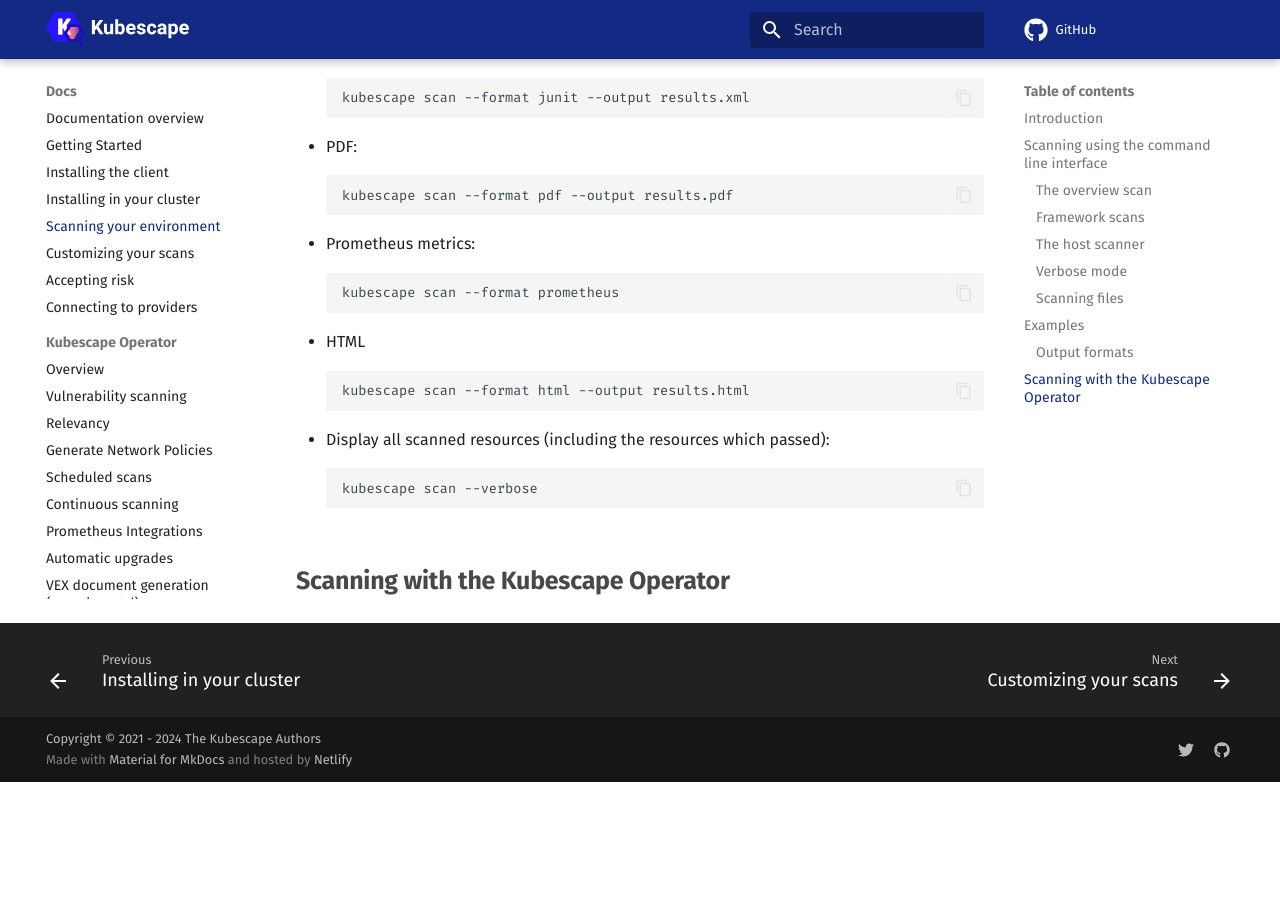
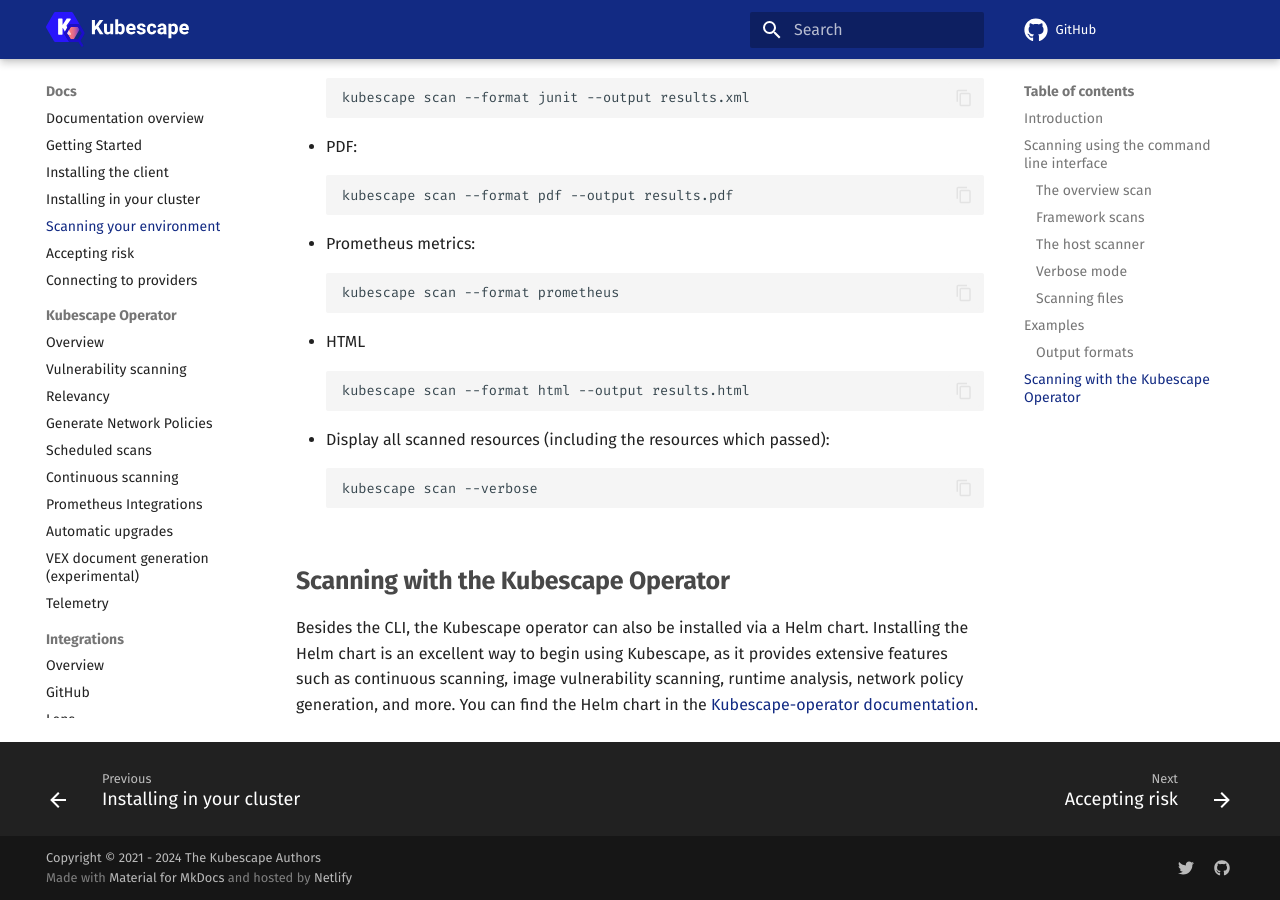
Before and after one commit to kubescape/kubescape.io, an MkDocs documentation site: the page built from docs/docs/scanning.md, in a window 1280 px wide and 900 px high, scrolled down 3570 px. Built offline with MkDocs 1.6.1 and Material for MkDocs 9.7.7, drawn with Linux system fonts in a browser that asks for light colours; comment, search, counter and statistics services are not loaded; before the commit the page ends 4352 px from its top, so only the background shows below that.

Commit message:
FIxed missing docs

````diff
--- a/docs/docs/scanning.md
+++ b/docs/docs/scanning.md
@@ -167,3 +167,5 @@
     ```
 
 ## Scanning with the Kubescape Operator
+
+Besides the CLI, the Kubescape operator can also be installed via a Helm chart. Installing the Helm chart is an excellent way to begin using Kubescape, as it provides extensive features such as continuous scanning, image vulnerability scanning, runtime analysis, network policy generation, and more. You can find the Helm chart in the [Kubescape-operator documentation](../docs/install-operator.md).
--- a/mkdocs.yml
+++ b/mkdocs.yml
@@ -53,7 +53,6 @@
         - 'Installing the client': 'docs/install-cli.md'
         - 'Installing in your cluster': 'docs/install-operator.md'
         - 'Scanning your environment': 'docs/scanning.md'
-        - 'Customizing your scans': 'docs/customizing-your-scans.md'
         - 'Accepting risk': 'docs/accepting-risk.md'
         - 'Connecting to providers': 'docs/providers.md'
         - Kubescape Operator:
````
